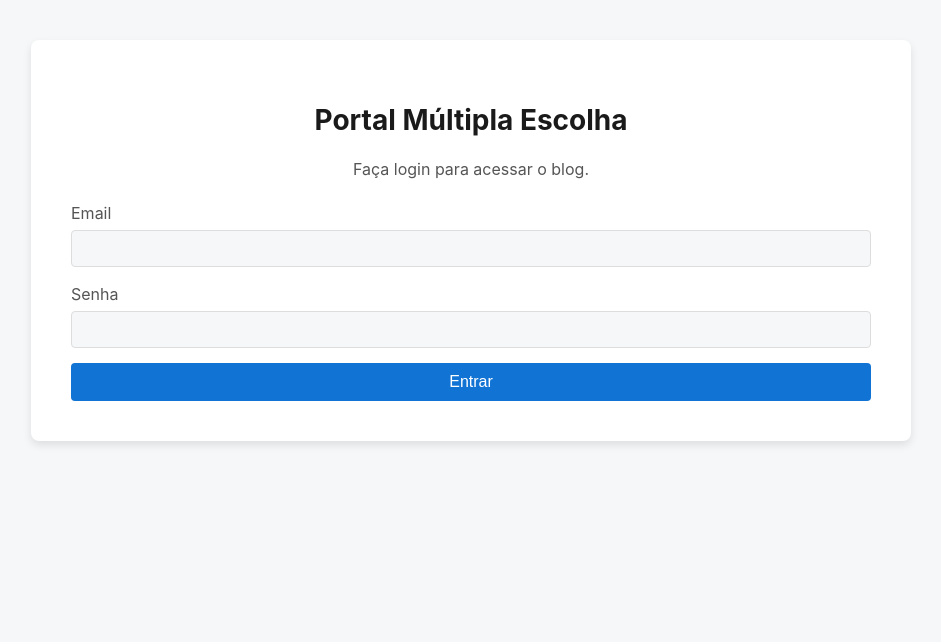
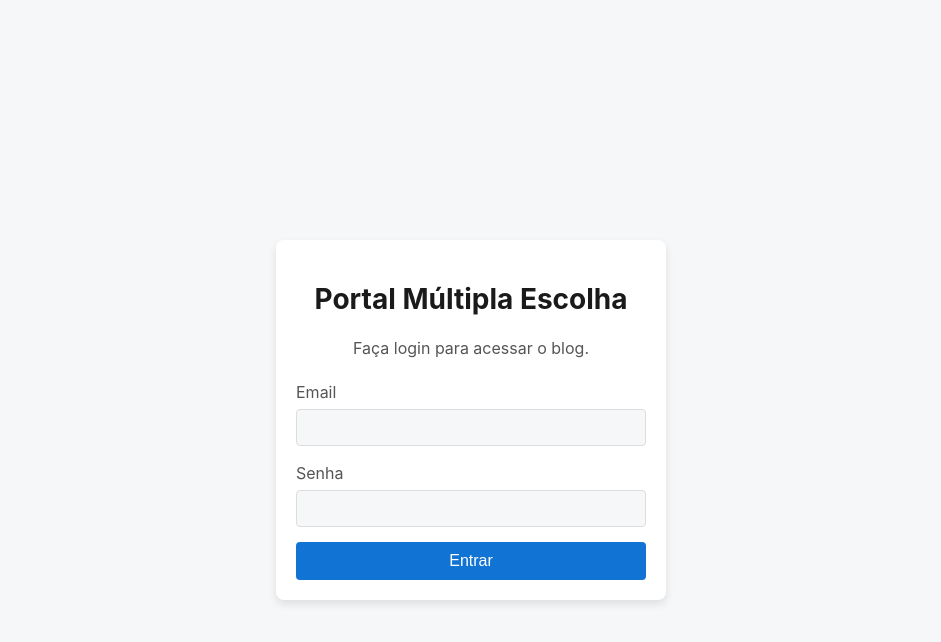
Before and after one commit to natashalisboa/fiap-tech-challenge-03, a React (Vite) app: page /login in a window 1280 px wide. Shown: the top 642 px of the page, without its empty margins (169-1110 px from the left). Built offline with nearby package versions, Linux system fonts and the light colour scheme.

Commit message:
responsividade na tela de login e padronização do título no criar/editar

```diff
--- a/src/pages/CreateEditPost/CreateEditPost.tsx
+++ b/src/pages/CreateEditPost/CreateEditPost.tsx
@@ -21,10 +21,11 @@ const FormContainer = styled.div`
 
 const FormTitle = styled.h1`
   text-align: center;
+  font-size: 2.5rem;
   margin-bottom: 30px;
-  color: var(--color-primary);
+
   @media (max-width: 768px) {
-    font-size: 1.8rem;
+    font-size: 2rem;
   }
 `;
 
--- a/src/pages/Login/Login.tsx
+++ b/src/pages/Login/Login.tsx
@@ -4,16 +4,25 @@ import { useNavigate } from 'react-router-dom';
 import api from '../../services/api';
 
 const LoginContainer = styled.div`
-  max-width: 800px;
-  margin: 40px auto;
-  padding: 40px;
+  display: flex;
+  flex-direction: column;
+  justify-content: center;
+  min-height: 100vh;
+  padding: 20px;
+  margin: 0 auto;
+`;
+
+const FormWrapper = styled.div`
+  max-width: 350px;
+  width: 100%;
+  margin: 0 auto;
+  padding: 20px;
   background: var(--color-background-card);
   border-radius: 8px;
   box-shadow: 0 4px 8px rgba(0, 0, 0, 0.1);
   color: var(--color-text);
-
   @media (max-width: 768px) {
-    padding: 20px;
+    padding: 10px;
   }
 `;
 
@@ -22,6 +31,10 @@ const Title = styled.h1`
   text-align: center;
   margin-bottom: 10px;
   color: var(--color-text);
+
+  @media (max-width: 768px) {
+    font-size: 24px;
+  }
 `;
 
 const Subtitle = styled.p`
@@ -68,7 +81,7 @@ const Button = styled.button`
   cursor: pointer;
   transition: background-color 0.2s;
 
-  box-sizing: border-box; /* Adicionado para consistência de tamanho com os inputs */
+  box-sizing: border-box;
   &:hover {
     opacity: 0.9;
   }
@@ -140,19 +153,21 @@ const handleLogin = async (event: React.FormEvent) => {
 
   return (
     <LoginContainer>
+      <FormWrapper>
         <Title>Portal Múltipla Escolha</Title>
         <Subtitle>Faça login para acessar o blog.</Subtitle>
         <Form onSubmit={handleLogin}>
           <FormGroup>
             <Label htmlFor="email">Email</Label>
-            <Input type="text" id="email" name="email" value={credentials.email} onChange={handleChange}/>
+            <Input type="email" id="email" name="email" value={credentials.email} onChange={handleChange} required/>
           </FormGroup>
           <FormGroup>
             <Label htmlFor="password">Senha</Label>
-            <Input type="password" id="password" name="senha" value={credentials.senha} onChange={handleChange}/>
+            <Input type="password" id="password" name="senha" value={credentials.senha} onChange={handleChange} required/>
           </FormGroup>
           <Button type="submit">Entrar</Button>
         </Form>
+      </FormWrapper>
         {showModal && (
           <ModalOverlay onClick={() => setShowModal(false)}>
             <ModalContent onClick={(e) => e.stopPropagation()}>
```
